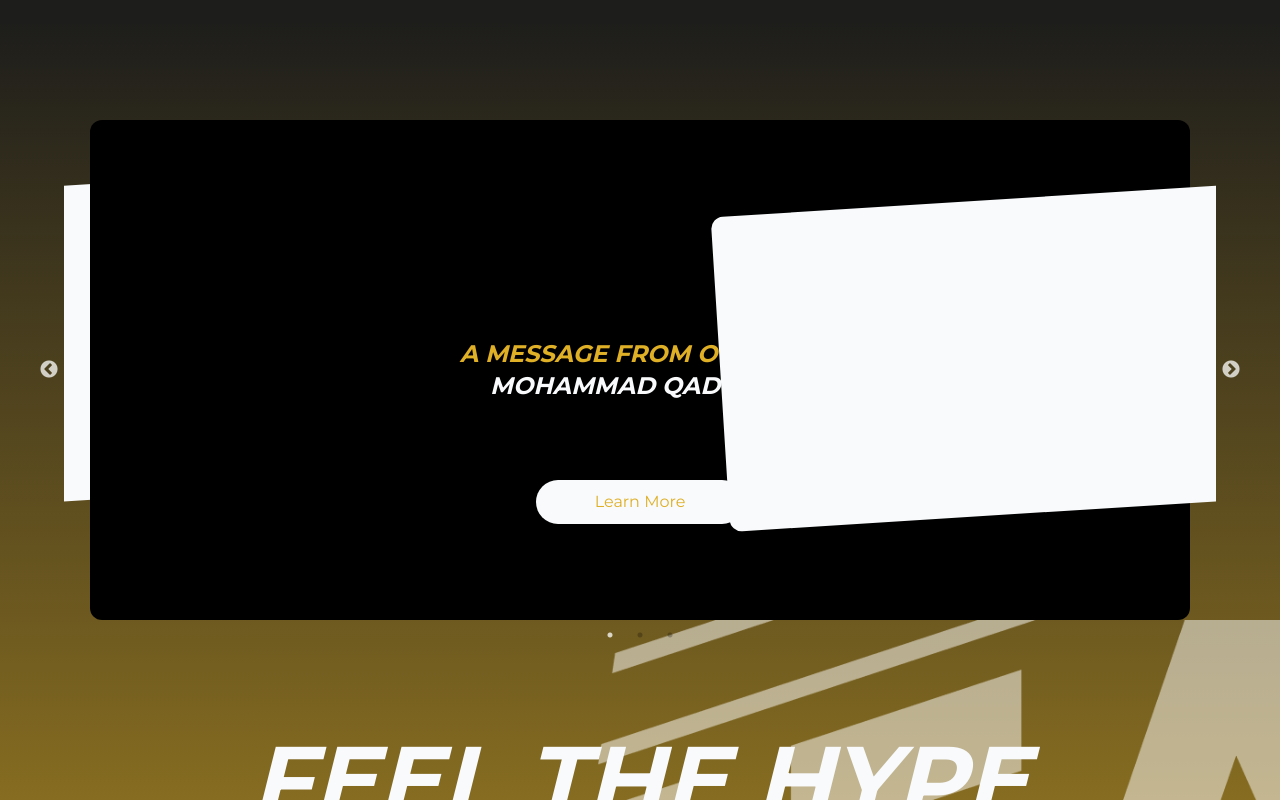
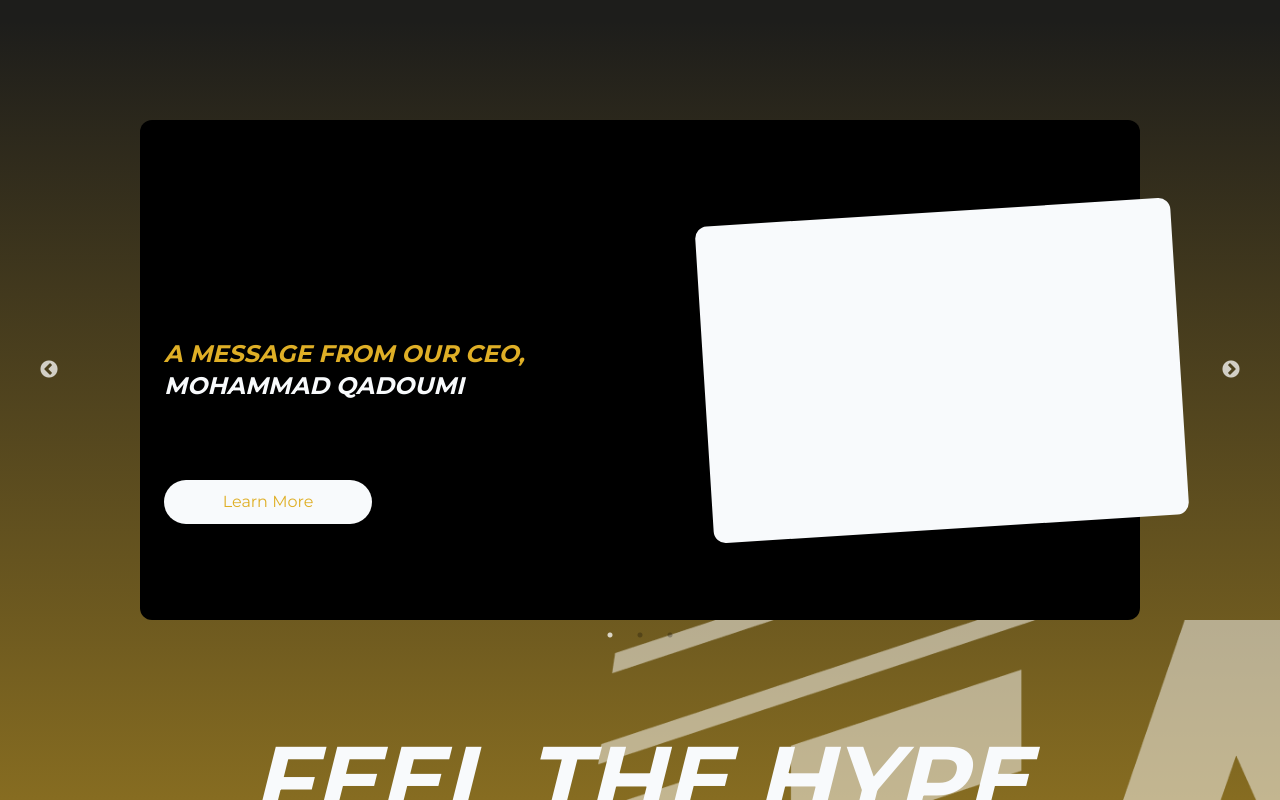
Before and after one commit to EbrahimNasserr/meat, a Next.js app: page / in a window 1280 px wide. Shown: the part 780-1580 px from the top of the page. Built offline with nearby package versions, Linux system fonts and the light colour scheme.

Commit message:
edit the slider

```diff
--- a/src/app/globals.css
+++ b/src/app/globals.css
@@ -13,13 +13,27 @@ body {
   -moz-text-stroke: 1px rgb(252, 252, 252);
 }
 
+.franchise-text {
+  font-size: 5rem;
+  font-weight: bold;
+  color: white;
+  text-transform: uppercase;
+  font-family: sans-serif;
+  text-align: center;
+  font-style: italic;
+  -webkit-text-stroke: 12px black; /* Black stroke around the text */
+
+}
+
+
 /* .tet {
   background: linear-gradient(360deg, #1d1d1b 62.01%, rgba(29, 29, 27, 0) 100%);
 } */
 
 .slider-component div {
-  display: flex;
-  justify-content: center;
+  display: flex !important;
+  justify-content: center;;
+  width: 100%;
 }
 
 .slick-dots li.slick-active button::before {
--- a/src/components/Footer.jsx
+++ b/src/components/Footer.jsx
@@ -9,7 +9,7 @@ const Footer = () => {
     <footer className="w-full bg-heroTextColor py-24 flex justify-center items-center">
       <div className="container">
         <div className="w-[80%] mx-auto flex flex-col justify-between items-center">
-          <div className="w-full text-center sm:text-left bg-franchising-box-gradient shadow-custom-shadow rounded-xl flex flex-col justify-between items-center gap-16 p-6 xl:flex-row">
+          <div className="w-full text-center sm:text-left bg-franchising-box-gradient h-[300px] shadow-custom-shadow rounded-xl flex flex-col justify-between items-center gap-16 p-6 xl:flex-row">
             <div className="flex flex-col items-start">
               <h2 className=" text-5xl pl-3 font-bold text-stroke uppercase italic font-sans text-white">get in touch</h2>
               <p className=" text-slate-50 p-3 leading-5">
--- a/src/components/Franchising.jsx
+++ b/src/components/Franchising.jsx
@@ -5,10 +5,10 @@ const Franchising = () => {
   return (
     <section className="bg-heroTextColor flex justify-center items-center">
       <div className="container">
-      <h2 className="custom-h2">
+      <h2 className="custom-h2 mb-20 ">
         Franchising
       </h2>
-      <div className=" max-w-[90%] mx-auto py-24">
+      <div className=" max-w-[90%] mx-auto py-40">
         <div className="w-full relative p-6 bg-franchising-box-gradient shadow-custom-shadow rounded-3xl flex flex-col gap-4 justify-between items-center md:flex-row md:h-[400px]">
           <div className=" md:absolute lg:-bottom-5 md:left-0 md:-bottom-3">
             <Image
--- a/src/components/Reviews.jsx
+++ b/src/components/Reviews.jsx
@@ -48,7 +48,7 @@ const Reviews = () => {
             <span className=" mr-3">5.0</span>
             <Image src="/star.png" alt="star" width={80} height={80} />
           </div>
-          <p className="pt-3 line-clamp-4">
+          <p className="pt-3 line-clamp-3">
             100000/10 burger. It&apos;s a must-visit spot that delivers on taste,
             presentation, and overall experience! I got the bob marley burger it
             was beyond delightful!!
--- a/src/components/Slider.jsx
+++ b/src/components/Slider.jsx
@@ -19,60 +19,56 @@ function SimpleSlider() {
             {...settings}
             className=" h-[500px] w-full slider-component flex justify-center items-center"
           >
-          <div className=" h-[500px] max-w-[1100px] rounded-xl mx-auto relative px-6 bg-black flex justify-center items-center">
-            <div className="flex flex-col h-full">
-              <h2 className=" font-bold uppercase text-center italic text-2xl">
-                <span className="text-heroTextColor">
+            <div className=" h-[500px] max-w-[1000px] overflow-hidden xl:overflow-visible rounded-xl mx-auto relative p-6 bg-black flex flex-col md:flex-row justify-between items-center">
+              <div className="flex flex-col w-1/2">
+                <h2 className=" z-40 font-bold uppercase text-center md:text-left italic text-2xl">
+                  <span className="text-heroTextColor z-40">
                     A message from our CEO,
                   </span>{" "}
                   <br />
                   Mohammad Qadoumi
                 </h2>
-              <div className="flex justify-center">
-                <button className=" w-52 h-11 rounded-t-full rounded-b-full absolute bottom-24 bg-slate-50 text-heroTextColor">
+                <span className="flex justify-center z-40 md:justify-start">
+                  <button className=" w-52 h-11 rounded-t-full rounded-b-full mt-5 md:absolute md:bottom-24 md:mt-0 bg-slate-50 text-heroTextColor">
                     Learn More
                   </button>
+                </span>
               </div>
+              <div className=" w-[562.74px] mt-12 md:mt-0 relative xl:left-16 z-20 h-[316.53px] bg-slate-50 rounded-xl custom-shadow -rotate-[3.6deg]"></div>
             </div>
-            <div className="absolute opacity-0 md:opacity-100 md:-right-[5rem] -right-10 top-20">
-              <div className=" w-[550px] h-[315px] bg-slate-50 rounded-xl custom-shadow -rotate-[3.6deg]"></div>
-            </div>
-          </div>
-          <div className=" h-[500px] max-w-[1100px] rounded-xl mx-auto relative px-6 bg-black flex justify-center items-center">
-            <div className="flex flex-col h-full ">
-              <h2 className=" font-bold uppercase text-center italic text-2xl">
-                <span className="text-heroTextColor">
+            <div className=" h-[500px] max-w-[1000px] overflow-hidden xl:overflow-visible rounded-xl mx-auto relative p-6 bg-black flex flex-col md:flex-row justify-between items-center">
+              <div className="flex flex-col w-1/2">
+                <h2 className=" z-40 font-bold uppercase text-center md:text-left italic text-2xl">
+                  <span className="text-heroTextColor z-40">
                     A message from our CEO,
                   </span>{" "}
                   <br />
                   Mohammad Qadoumi
                 </h2>
-              <div className="flex justify-center">
-                <button className=" w-52 h-11 rounded-t-full rounded-b-full absolute bottom-24 bg-slate-50 text-heroTextColor">
+                <span className="flex justify-center z-40 md:justify-start">
+                  <button className=" w-52 h-11 rounded-t-full rounded-b-full mt-5 md:absolute md:bottom-24 md:mt-0 bg-slate-50 text-heroTextColor">
                     Learn More
                   </button>
+                </span>
               </div>
+              <div className=" w-[562.74px] mt-12 md:mt-0 relative xl:left-16 z-20 h-[316.53px] bg-slate-50 rounded-xl custom-shadow -rotate-[3.6deg]"></div>
             </div>
-            <div className="absolute opacity-0 md:opacity-100 md:-right-[5rem] -right-10 top-20">
-              <div className=" w-[550px] h-[315px] bg-slate-50 rounded-xl custom-shadow -rotate-[3.6deg]"></div>
-            </div>
-          </div>
-          <div className=" h-[500px] max-w-[1100px] rounded-xl mx-auto relative px-6 bg-black flex justify-center items-center">
-            <div className="flex flex-col h-full">
-              <h2 className=" font-bold uppercase  italic text-2xl">
-                <span className="text-heroTextColor">
+            <div className=" h-[500px] max-w-[1000px] overflow-hidden xl:overflow-visible rounded-xl mx-auto relative p-6 bg-black flex flex-col md:flex-row justify-between items-center">
+              <div className="flex flex-col w-1/2">
+                <h2 className=" z-40 font-bold uppercase text-center md:text-left italic text-2xl">
+                  <span className="text-heroTextColor z-40">
                     A message from our CEO,
                   </span>{" "}
                   <br />
                   Mohammad Qadoumi
                 </h2>
-              <button className=" w-52 h-11 rounded-t-full rounded-b-full absolute bottom-24 bg-slate-50 text-heroTextColor">
+                <span className="flex justify-center z-40 md:justify-start">
+                  <button className=" w-52 h-11 rounded-t-full rounded-b-full mt-5 md:absolute md:bottom-24 md:mt-0 bg-slate-50 text-heroTextColor">
                     Learn More
                   </button>
+                </span>
               </div>
-            <div className="absolute opacity-0 md:opacity-100 md:-right-[5rem] -right-10 top-20">
-              <div className=" w-[550px] h-[315px] bg-slate-50 rounded-xl custom-shadow -rotate-[3.6deg]"></div>
-            </div>
+              <div className=" w-[562.74px] mt-12 md:mt-0 relative xl:left-16 z-20 h-[316.53px] bg-slate-50 rounded-xl custom-shadow -rotate-[3.6deg]"></div>
             </div>
           </Slider>
         </div>
```
Also changed, not shown: public/smokeMenuHero.png (added), public/sprite.png (added). Lines whose indentation alone changed are shown as unchanged.
